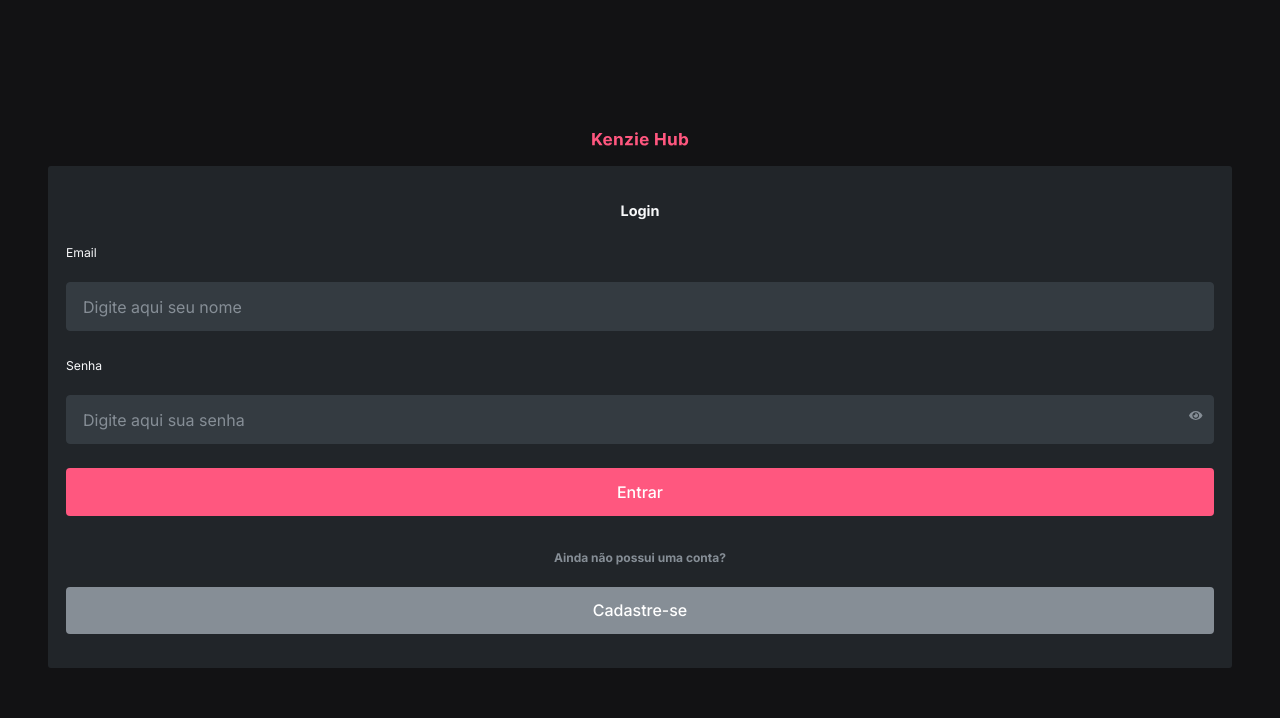
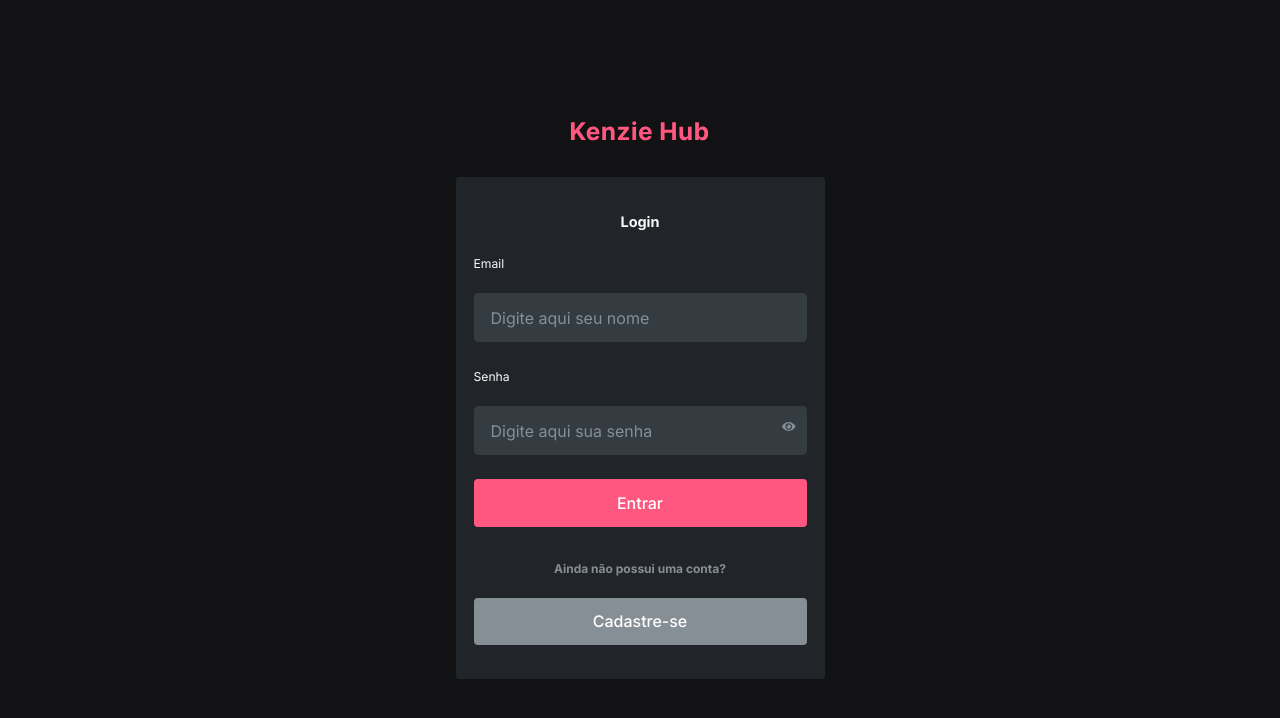
Before and after one commit to Kenzie-Academy-Brasil-Developers/react-entrega-s2-kenzie-hub-matheuschvs, a React (Create React App) app: page / in a window 1280 px wide. Shown: the top 718 px of the page. Built offline with nearby package versions, Linux system fonts and the light colour scheme.

Commit message:
feat: start Register page

```diff
--- a/src/pages/Home/index.jsx
+++ b/src/pages/Login/index.jsx
@@ -24,7 +24,7 @@ const schema = yup.object().shape({
   // .matches(/^.{8,}$/, 'Mínimo de 8 caracteres')
 })
 
-const Home = () => {
+const Login = () => {
   const { register, handleSubmit, formState: { errors } } = useForm({
     resolver: yupResolver(schema),
     mode: 'onBlur'
@@ -70,4 +70,4 @@ const Home = () => {
   )
 }
 
-export { Home }
+export { Login }
--- /dev/null
+++ b/src/pages/Login/style.js
@@ -0,0 +1,77 @@
+import styled from 'styled-components';
+
+export const Container = styled.section`
+  display: flex;
+  flex-direction: column;
+  align-items: center;
+  justify-content: center;
+
+  min-height: 100vh;
+
+  background: var(--grey-4);
+`
+
+export const Logo = styled.img`
+  width: 6.3125rem;
+  height: 0.875rem;
+
+  margin-bottom: 1.25rem;
+
+  @media (min-width: 961px) {
+    width: 9rem;
+    height: 1.25rem;
+
+    margin-bottom: 2.25rem;
+  }
+`
+
+export const Form = styled.form`
+  width: 92.5vw;
+  max-width: 23.0625rem;
+  padding: 2.10rem 1.125rem;
+
+  background: var(--grey-3);
+
+  border-radius: 3px;
+
+  & > div + div {
+    margin-top: 1.375rem;
+  }
+
+  & > div + button {
+    margin-top: 1.25rem;
+  }
+
+  @media (min-width: 961px) {
+    & > div + div {
+      margin-top: 1.6875rem;
+    }
+
+    & > div + button {
+      margin-top: 1.5rem;
+    }
+  }
+`
+
+export const Title = styled.h1`
+  font-size: 0.9025rem;
+  line-height: 1.40375rem;
+  text-align: center;
+
+  margin-bottom: 1.4375rem;
+`
+
+export const RegisterText = styled.p`
+  font: var(--headline-bold);
+  font-size: 0.601875rem;
+  color: var(--grey-1);
+  text-align: center;
+
+  margin: 1.75rem 0 1.0625rem;
+
+  @media (min-width: 961px) {
+    font-size: 0.75rem;
+
+    margin: 2.125rem 0 1.375rem;
+  }
+`
--- a/src/pages/Home/style.js
+++ b/src/pages/Register/style.js
@@ -12,14 +12,22 @@ export const Container = styled.section`
 `
 
 export const Logo = styled.img`
-  width: 101px;
-  height: 14px;
+  width: 6.3125rem;
+  height: 0.875rem;
 
   margin-bottom: 1.25rem;
+
+  @media (min-width: 961px) {
+    width: 9rem;
+    height: 1.25rem;
+
+    margin-bottom: 2.25rem;
+  }
 `
 
 export const Form = styled.form`
   width: 92.5vw;
+  max-width: 23.0625rem;
   padding: 2.10rem 1.125rem;
 
   background: var(--grey-3);
@@ -53,7 +61,7 @@ export const Title = styled.h1`
   margin-bottom: 1.4375rem;
 `
 
-export const RegisterText = styled.p`
+export const Subtitle = styled.p`
   font: var(--headline-bold);
   font-size: 0.601875rem;
   color: var(--grey-1);
--- a/src/routes/index.jsx
+++ b/src/routes/index.jsx
@@ -1,11 +1,11 @@
 import { Routes, Route } from 'react-router-dom';
 
-import { Home } from '../pages/Home';
+import { Login } from '../pages/Login';
 
 const Router = () => {
   return (
     <Routes>
-      <Route path="/" element={<Home />} />
+      <Route path="/" element={<Login />} />
     </Routes>
   )
 }
```
Also changed, not shown: src/components/SecondaryButton/index.jsx (added, +13 -0 lines), src/components/SecondaryButton/style.js (added, +23 -0 lines), src/pages/Register/index.jsx (added, +79 -0 lines).
